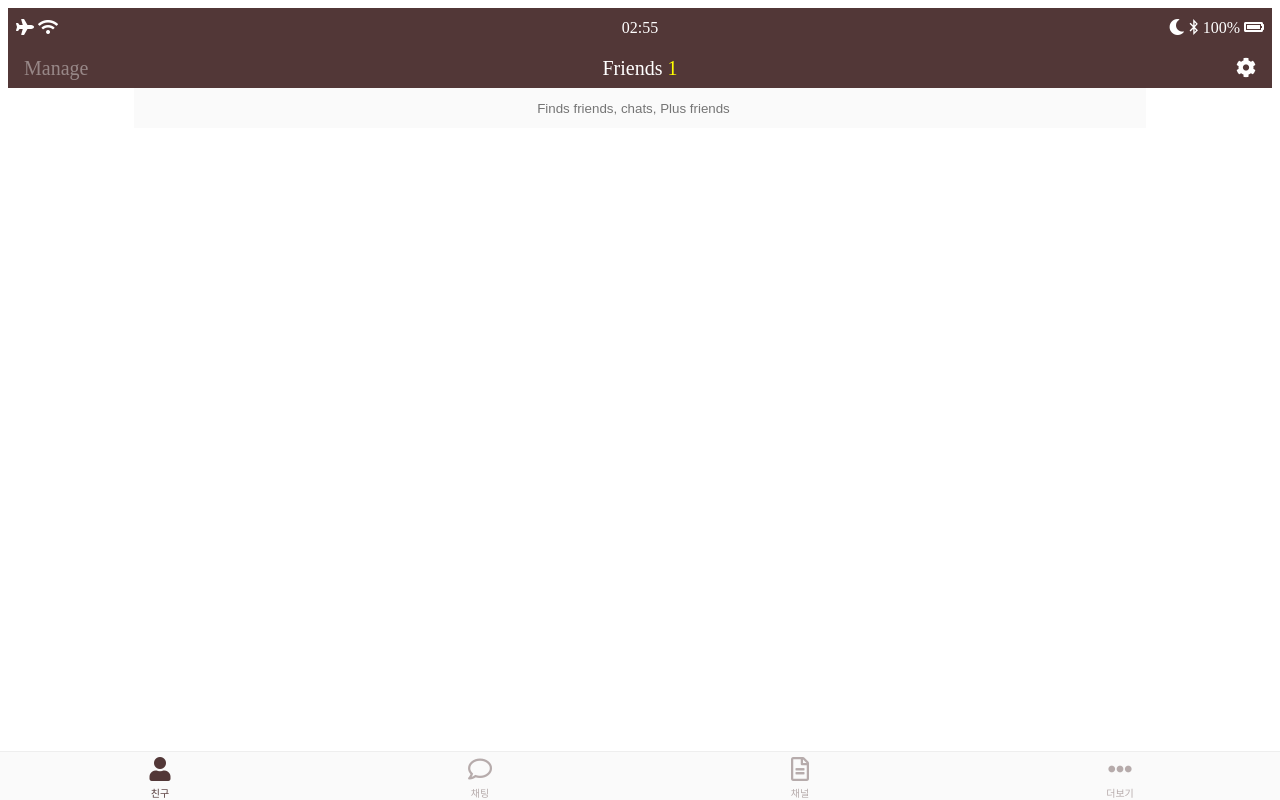
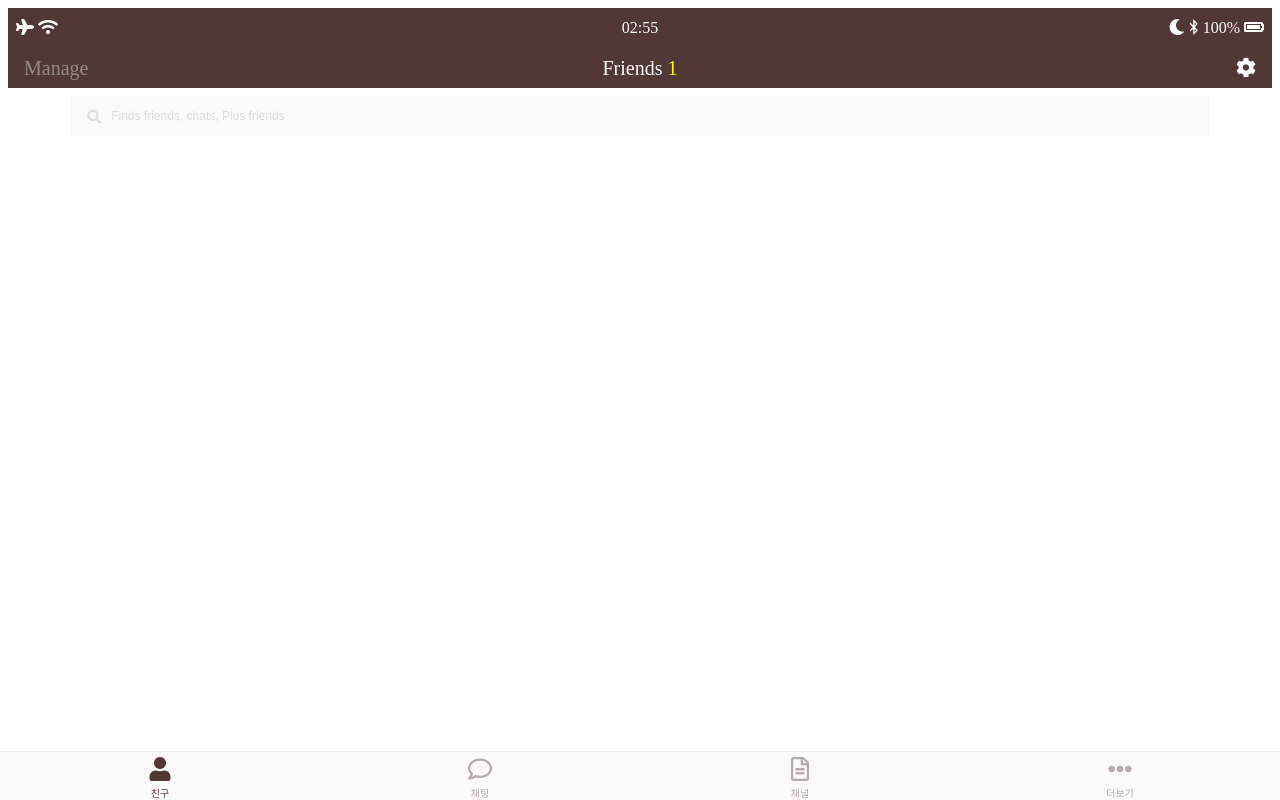
Before and after one commit to skrk1211/skrk1211.github.io, a plain HTML site: page index.html in a window 1280 px wide. Drawn offline with Linux system fonts and the light colour scheme.

Commit message:
서치 인풋 수정
서치 인풋 수정

```diff
--- a/index.html
+++ b/index.html
@@ -53,24 +53,54 @@
 /*     앱바 끝     */
 
 /*서치인풋 관련*/
-            .search-bar {
+            .container-search {
                 display: flex;
                 justify-content: center;
                 align-items: center;
                 text-align: center;
 
+
+            }
+            .search-bar {
+                width: 90%;
+                margin: 8px;
+
             }
 
+            .magnifier {
+                position: absolute;
+                margin-top: 14px;
+                margin-left: 16px;
+                font-size: 14px;
+                color: #ddd;
+            }
             .search {
+                display: block;
                 border: none;
                 background: #fafafa;
-                width: 80%;
+                width: 100%;
                 height: 40px;
-                text-align: center;
+                padding-left: 40px;
+                font-size: 12px;
+                color: #523737;
                 }
+
 
             input:focus {
                 outline: none;
+                color: #523737;
+            }
+
+a
+            magnifier:focus {
+                color: #523737;
+            }
+
+             .search::placeholder {
+                color: #ddd;
+                text-align: left;
+                font-size: 12px;
+
             }
 /*     서치인풋 끝       */
 
@@ -143,6 +173,7 @@
         <div class="friends">
             <div class="container-search">
                 <div class="search-bar">
+                  <div class="magnifier"><i class="fas fa-search"></i></div>
                     <input class="search" type="search" placeholder="Finds friends, chats, Plus friends">
                 </div>
             </div>
```
